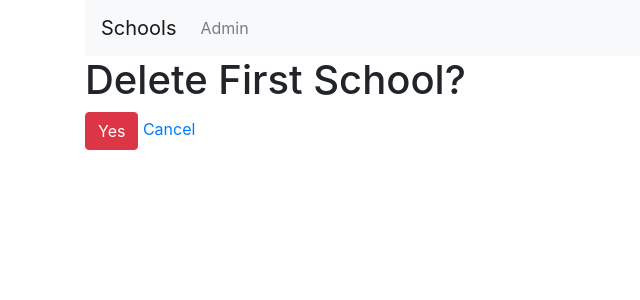
After one commit to FreshAirNugget/django-crud, a Django app: page /basic_app/delete/1/ in a window 1280 px wide. The commit adds this page. Shown: the top 300 px of the page, without its empty margins (0-640 px from the left). Run offline with Django 3.2, Linux system fonts and the light colour scheme; data comes from the database, SQL or seed files in the repository; both versions use the stored data as it was after the commit; some libraries are stand-ins or nearby versions.

Commit message:
added update and delete view

```diff
--- /dev/null
+++ b/basic_app/templates/basic_app/school_confirm_delete.html
@@ -0,0 +1,10 @@
+{% extends 'basic_app/basic_app_base.html' %}
+{% block body_block %}
+
+<h1>Delete {{school.name}}?</h1>
+<form method="post">
+  {% csrf_token %}
+  <input type="submit" class="btn btn-danger" value="Yes">
+  <a href="{% url 'basic_app:detail' pk=school.pk %}">Cancel</a>
+</form>
+{% endblock %}
--- a/basic_app/templates/basic_app/school_detail.html
+++ b/basic_app/templates/basic_app/school_detail.html
@@ -11,4 +11,8 @@
     <p>{{student.name}} who is {{student.age}} years old.</p>
     {% endfor %}
   </div>
+  <div class="container">
+    <p><a class="btn btn-warning" href="{% url 'basic_app:update' pk=school_detail.pk %}">Update</a></p>
+    <p><a class="btn btn-danger" href="{% url 'basic_app:delete' pk=school_detail.pk %}">Delete</a></p>
+  </div>
 {% endblock %}
--- a/basic_app/templates/basic_app/school_list.html
+++ b/basic_app/templates/basic_app/school_list.html
@@ -6,4 +6,5 @@
     <h2><li><a href="{{school.id}}">{{school.name}}</a></li></h2>
     {% endfor %}
   </ol>
+  <a href="{% url 'basic_app:create' %}">Add New School</a>
 {% endblock %}
--- a/basic_app/urls.py
+++ b/basic_app/urls.py
@@ -8,6 +8,6 @@ urlpatterns = [
     path('',views.SchoolListView.as_view(),name='list'),
     path('<int:pk>/', views.SchoolDetailView.as_view(), name = 'detail'),
     path('create/', views.SchoolCreateView.as_view(), name = 'create'),
-    # path('update/<int:pk>/', views.SchoolUpdateView.as_view(), name = 'update'),
-    # path('delete/<int:pk>/', views.SchoolDeleteView.as_view(), name = 'delete'),
+    path('update/<int:pk>/', views.SchoolUpdateView.as_view(), name = 'update'),
+    path('delete/<int:pk>/', views.SchoolDeleteView.as_view(), name = 'delete'),
 ]
--- a/basic_app/views.py
+++ b/basic_app/views.py
@@ -1,4 +1,5 @@
 from django.shortcuts import render
+from django.urls import reverse_lazy
 from django.views.generic import View,DetailView,TemplateView,ListView,CreateView,UpdateView,DeleteView
 from . import models
 # Create your views here.
@@ -17,3 +18,11 @@ class SchoolDetailView(DetailView):
 class SchoolCreateView(CreateView):
     fields = ('name','principal','location')
     model = models.School
+
+class SchoolUpdateView(UpdateView):
+    fields = ('name','principal')
+    model = models.School
+
+class SchoolDeleteView(DeleteView):
+    model = models.School
+    success_url = reverse_lazy("basic_app:list")
```
Also changed, not shown: db.sqlite3.
